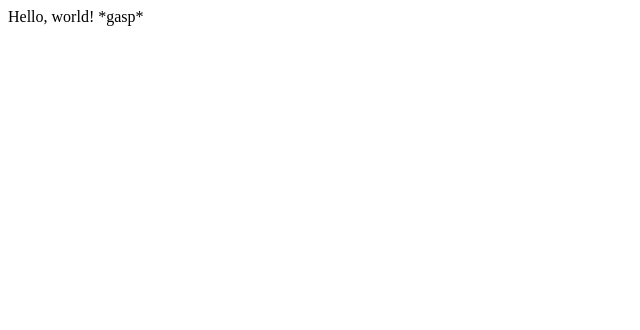
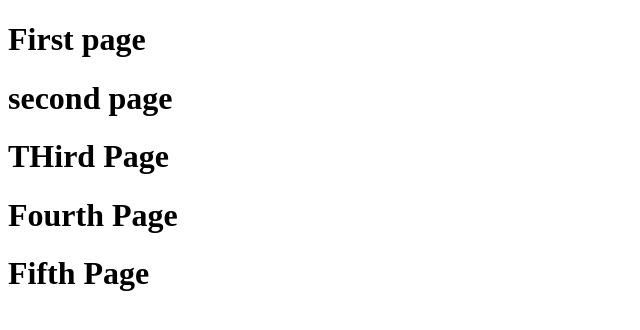
Before and after one commit to RustyHook/RustyHook.github.io, a plain HTML site: page index.html in a window 1280 px wide. Shown: the whole page, without its empty margins (0-640 px from the left). Drawn offline with Linux system fonts and the light colour scheme.

Commit message:
Mocking around

```diff
--- a/index.html
+++ b/index.html
@@ -1 +1,34 @@
-Hello, world! *gasp*
+<!DOCTYPE html>
+<html lang="en">
+<head>
+	<meta charset="UTF-8">
+	<title>Shibari</title>
+</head>
+<body>
+	<div class="page1">
+		<h1>
+			First page
+		</h1>
+	</div>
+	<div class="page2">
+		<h1>
+			second page
+		</h1>
+	</div>
+	<div class="page3">
+		<h1>
+			THird Page
+		</h1>
+	</div>
+	<div class="page4">
+		<h1>
+			Fourth Page
+		</h1>
+	</div>
+	<div class="page5">
+		<h1>
+			Fifth Page
+		</h1>
+	</div>
+</body>
+</html>
```
Also changed, not shown: styles.css (added).
